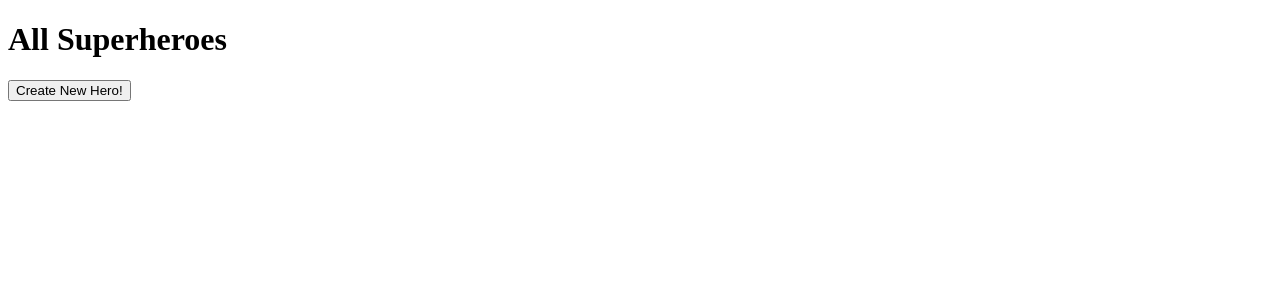
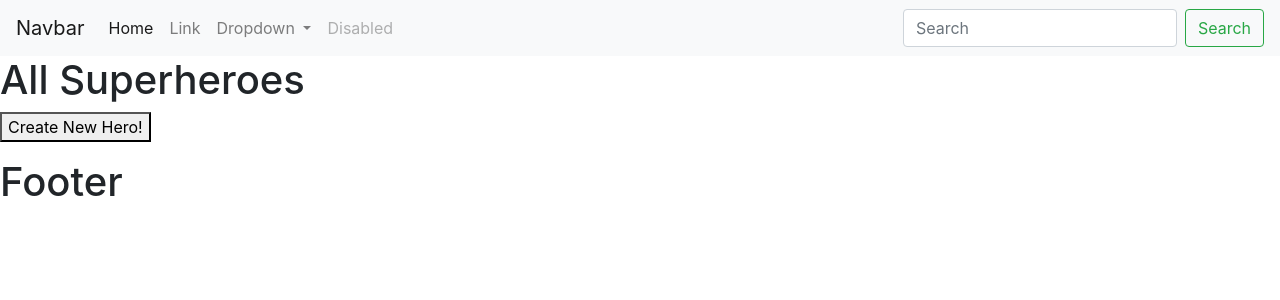
Before and after one commit to jjvega86/comic_database, a Django app: page /superheroes/ in a window 1280 px wide. Shown: the top 300 px of the page. Run offline with Django 3.2, Linux system fonts and the light colour scheme; data that the repository does not hold is empty; some libraries are stand-ins or nearby versions.

Commit message:
Added main.html parent template and initial child template logic to index.html. Imported Bootstrap to parent template. Added Navbar template with initial layout

```diff
--- /dev/null
+++ b/comicdatabase/superheroes/templates/superheroes/footer.html
@@ -0,0 +1 @@
+<h1>Footer</h1>
--- a/comicdatabase/superheroes/templates/superheroes/index.html
+++ b/comicdatabase/superheroes/templates/superheroes/index.html
@@ -1,13 +1,7 @@
-<!doctype html>
-<html lang="en">
-<head>
-    <meta charset="UTF-8">
-    <meta name="viewport"
-          content="width=device-width, user-scalable=no, initial-scale=1.0, maximum-scale=1.0, minimum-scale=1.0">
-    <meta http-equiv="X-UA-Compatible" content="ie=edge">
-    <title>Superhero Index</title>
-</head>
-<body>
+
+{% extends 'superheroes/main.html' %}
+
+{% block content %}
 <h1>All Superheroes</h1>
 <form action="{% url 'superheroes:create_new_superhero'%}" method="get">
     <button type="submit">Create New Hero!</button>
@@ -17,7 +11,7 @@
     <li><h2> {{superhero.name}} </h2></li>
     <a href="{% url 'superheroes:detail' superhero.id %}">See more info</a>
     <a href="{% url 'superheroes:edit_get' superhero.id %}">Edit Hero</a>
+    <a href="{% url 'superheroes:delete' superhero.id %}">Delete Hero</a>
     {% endfor %}
 </ul>
-</body>
-</html>
+{% endblock%}
--- /dev/null
+++ b/comicdatabase/superheroes/templates/superheroes/main.html
@@ -0,0 +1,20 @@
+<!doctype html>
+<html lang="en">
+<head>
+    <meta charset="UTF-8">
+    <meta name="viewport"
+          content="width=device-width, user-scalable=no, initial-scale=1.0, maximum-scale=1.0, minimum-scale=1.0">
+    <meta http-equiv="X-UA-Compatible" content="ie=edge">
+    <title>Document</title>
+    <link rel="stylesheet" href="https://stackpath.bootstrapcdn.com/bootstrap/4.3.1/css/bootstrap.min.css"
+          integrity="sha384-ggOyR0iXCbMQv3Xipma34MD+dH/1fQ784/j6cY/iJTQUOhcWr7x9JvoRxT2MZw1T" crossorigin="anonymous">
+</head>
+<body>
+{% include 'superheroes/navbar.html' %}
+{% block content %}
+
+{% endblock %}
+{% include 'superheroes/footer.html'%}
+
+</body>
+</html>
--- a/comicdatabase/superheroes/templates/superheroes/navbar.html
+++ b/comicdatabase/superheroes/templates/superheroes/navbar.html
@@ -0,0 +1,35 @@
+<nav class="navbar navbar-expand-lg navbar-light bg-light">
+  <a class="navbar-brand" href="#">Navbar</a>
+  <button class="navbar-toggler" type="button" data-toggle="collapse" data-target="#navbarSupportedContent" aria-controls="navbarSupportedContent" aria-expanded="false" aria-label="Toggle navigation">
+    <span class="navbar-toggler-icon"></span>
+  </button>
+
+  <div class="collapse navbar-collapse" id="navbarSupportedContent">
+    <ul class="navbar-nav mr-auto">
+      <li class="nav-item active">
+        <a class="nav-link" href="#">Home <span class="sr-only">(current)</span></a>
+      </li>
+      <li class="nav-item">
+        <a class="nav-link" href="#">Link</a>
+      </li>
+      <li class="nav-item dropdown">
+        <a class="nav-link dropdown-toggle" href="#" id="navbarDropdown" role="button" data-toggle="dropdown" aria-haspopup="true" aria-expanded="false">
+          Dropdown
+        </a>
+        <div class="dropdown-menu" aria-labelledby="navbarDropdown">
+          <a class="dropdown-item" href="#">Action</a>
+          <a class="dropdown-item" href="#">Another action</a>
+          <div class="dropdown-divider"></div>
+          <a class="dropdown-item" href="#">Something else here</a>
+        </div>
+      </li>
+      <li class="nav-item">
+        <a class="nav-link disabled" href="#">Disabled</a>
+      </li>
+    </ul>
+    <form class="form-inline my-2 my-lg-0">
+      <input class="form-control mr-sm-2" type="search" placeholder="Search" aria-label="Search">
+      <button class="btn btn-outline-success my-2 my-sm-0" type="submit">Search</button>
+    </form>
+  </div>
+</nav>
--- a/comicdatabase/superheroes/urls.py
+++ b/comicdatabase/superheroes/urls.py
@@ -7,5 +7,6 @@ urlpatterns = [
     path('<int:superhero_id>', views.detail, name='detail'),
     path('new/', views.create, name='create_new_superhero'),
     path('edit/<int:superhero_id>', views.edit_get, name="edit_get"),
-    path('edit/', views.edit_post, name="edit_post")
+    path('edit/', views.edit_post, name="edit_post"),
+    path('delete/<int:superhero_id>', views.delete, name="delete")
 ]
--- a/comicdatabase/superheroes/utils.py
+++ b/comicdatabase/superheroes/utils.py
@@ -1,6 +1,6 @@
-import datetime
+from datetime import datetime
 
 
 def parse_date_string(string_to_parse):
-    date_time_object = datetime.datetime.strptime(string_to_parse, '%b %d %Y')
-    return date_time_object
+    date_time_object = datetime.strptime(string_to_parse, '%B %d, %Y')
+    return date_time_object.date()
--- a/comicdatabase/superheroes/views.py
+++ b/comicdatabase/superheroes/views.py
@@ -1,7 +1,9 @@
 from django.shortcuts import render
 from django.http import HttpResponseRedirect
 from django.urls import reverse
+
 from .models import Superhero
+from .utils import parse_date_string
 
 
 # Create your views here.
@@ -13,6 +15,23 @@ def index(request):
         'all_superheroes': all_superheros
     }
     return render(request, 'superheroes/index.html', context)
+
+
+def create(request):
+    if request.method == 'POST':
+        name = request.POST.get('name')
+        alter_ego = request.POST.get('alter_ego')
+        primary_ability = request.POST.get('primary')
+        secondary_ability = request.POST.get('secondary')
+        catchphrase = request.POST.get('catchphrase')
+        first_appearance = request.POST.get('appearance')
+        new_superhero = Superhero(name=name, alter_ego=alter_ego, primary_ability=primary_ability,
+                                  secondary_ability=secondary_ability, catchphrase=catchphrase,
+                                  first_appearance=first_appearance)
+        new_superhero.save()
+        return HttpResponseRedirect(reverse('superheroes:index'))
+    else:
+        return render(request, 'superheroes/create.html')
 
 
 def detail(request, superhero_id):
@@ -40,25 +59,17 @@ def edit_post(request):
         hero_to_edit.primary_ability = request.POST.get('primary')
         hero_to_edit.secondary_ability = request.POST.get('secondary')
         hero_to_edit.catchphrase = request.POST.get('catchphrase')
-        hero_to_edit.first_appearance = request.POST.get('appearance')
+        hero_to_edit.first_appearance = parse_date_string(request.POST.get('appearance'))
         hero_to_edit.save()
         return HttpResponseRedirect(reverse('superheroes:detail', args=[superhero_id]))
     else:
         return render(request, 'superheroes/edit.html')
 
 
-def create(request):
-    if request.method == 'POST':
-        name = request.POST.get('name')
-        alter_ego = request.POST.get('alter_ego')
-        primary_ability = request.POST.get('primary')
-        secondary_ability = request.POST.get('secondary')
-        catchphrase = request.POST.get('catchphrase')
-        first_appearance = request.POST.get('appearance')
-        new_superhero = Superhero(name=name, alter_ego=alter_ego, primary_ability=primary_ability,
-                                  secondary_ability=secondary_ability, catchphrase=catchphrase,
-                                  first_appearance=first_appearance)
-        new_superhero.save()
+def delete(request, superhero_id):
+    hero_to_delete = Superhero.objects.get(id=superhero_id)
+    if hero_to_delete:
+        hero_to_delete.delete()
         return HttpResponseRedirect(reverse('superheroes:index'))
     else:
-        return render(request, 'superheroes/create.html')
+        render(request, 'superheroes/detail.html', args=[superhero_id])
```
